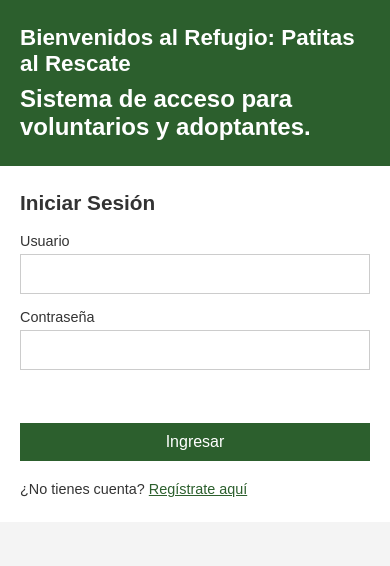
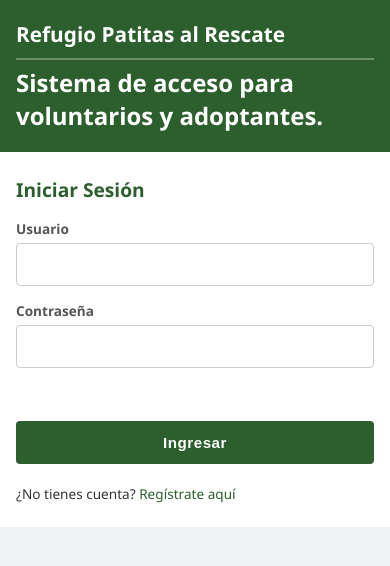
Before and after one commit to arturocueva81/BACK_tallerRegistro_Awt, a React (Vite) app: page / in a window 390 px wide. Shown: the top 566 px of the page. Built offline with nearby package versions, Linux system fonts and the light colour scheme.

Commit message:
Paso 4, crear pagina perfil, agrega ruta de Perfil.jsx en app.jx, actualiza estilos en cada perfil

```diff
--- a/src/App.jsx
+++ b/src/App.jsx
@@ -1,6 +1,7 @@
 import { BrowserRouter, Routes, Route } from "react-router-dom";
 import Login from "./pages/Login";
 import Registrar from "./pages/Registrar";
+import Perfil from "./pages/Perfil";
 
 function App() {
   return (
@@ -9,6 +10,7 @@ function App() {
         <Route path="/" element={<Login />} />
         <Route path="/login" element={<Login />} />
         <Route path="/registrar" element={<Registrar />} />
+        <Route path="/perfil" element={<Perfil />} />
       </Routes>
     </BrowserRouter>
   );
--- a/src/index.css
+++ b/src/index.css
@@ -5,8 +5,8 @@
 }
 
 body {
-  font-family: Arial, sans-serif;
-  background-color: #f4f4f4;
+  font-family: 'Segoe UI', Arial, sans-serif;
+  background-color: #f0f2f5;
   color: #333;
 }
 
@@ -29,12 +29,16 @@ body {
 
 .panel-izquierdo h1 {
   font-size: 2rem;
-  margin-bottom: 15px;
+  margin-bottom: 10px;
+  padding-bottom: 10px;
+  border-bottom: 2px solid rgba(255, 255, 255, 0.3);
 }
 
 .panel-izquierdo p {
   font-size: 1rem;
-  line-height: 1.5;
+  line-height: 1.6;
+  margin-top: 10px;
+  color: rgba(255, 255, 255, 0.85);
 }
 
 /* Parte derecha: formulario */
@@ -50,6 +54,7 @@ body {
 .panel-derecho h2 {
   font-size: 1.5rem;
   margin-bottom: 25px;
+  color: #2c5f2d;
 }
 
 .campo {
@@ -59,24 +64,39 @@ body {
 .campo label {
   display: block;
   margin-bottom: 5px;
-  font-size: 0.9rem;
+  font-size: 0.85rem;
+  font-weight: 600;
+  color: #555;
 }
 
 .campo input,
 .campo select {
   width: 100%;
-  padding: 10px;
+  padding: 10px 12px;
   border: 1px solid #ccc;
-  font-size: 1rem;
+  border-radius: 4px;
+  font-size: 0.95rem;
+  background-color: #fff;
+  color: #333;
+  outline: none;
+}
+
+.campo input:focus,
+.campo select:focus {
+  border-color: #2c5f2d;
+  border-width: 2px;
 }
 
 .btn-primary {
   width: 100%;
-  padding: 10px;
+  padding: 11px;
   background-color: #2c5f2d;
   color: white;
   border: none;
+  border-radius: 4px;
   font-size: 1rem;
+  font-weight: bold;
+  letter-spacing: 0.5px;
   cursor: pointer;
   margin-top: 10px;
 }
@@ -105,6 +125,38 @@ body {
 
 .auth-link a {
   color: #2c5f2d;
+  text-decoration: none;
+}
+
+.auth-link a:hover {
+  text-decoration: underline;
+}
+
+/* Color del panel segun el rol */
+.panel-izquierdo.panel-admin {
+  background-color: #1a3a5c;
+}
+
+.panel-izquierdo.panel-user {
+  background-color: #5c3a1a;
+}
+
+/* Perfil de usuario */
+.perfil-info {
+  margin-top: 18px;
+}
+
+.perfil-info p {
+  font-size: 0.95rem;
+  color: #555;
+  padding: 8px 0;
+  border-bottom: 1px solid #ddd;
+}
+
+.perfil-info p span {
+  color: #111;
+  font-weight: bold;
+  margin-left: 6px;
 }
 
 /* Celular: las dos partes una debajo de la otra */
@@ -115,26 +167,50 @@ body {
 
   .panel-izquierdo {
     width: 100%;
-    padding: 25px 20px;
+    padding: 20px 16px;
   }
 
   .panel-izquierdo h1 {
-    font-size: 1.4rem;
-    margin-bottom: 8px;
+    font-size: 1.3rem;
+    margin-bottom: 6px;
   }
 
   .panel-izquierdo p {
-    font-size: 0.9rem;
+    font-size: 0.88rem;
   }
 
   .panel-derecho {
     width: 100%;
-    padding: 25px 20px;
+    padding: 24px 16px;
     justify-content: flex-start;
   }
 
   .panel-derecho h2 {
-    font-size: 1.3rem;
-    margin-bottom: 18px;
+    font-size: 1.2rem;
+    margin-bottom: 16px;
+  }
+
+  .campo input,
+  .campo select {
+    padding: 12px 10px;
+    font-size: 0.95rem;
+  }
+
+  .btn-primary {
+    padding: 13px;
+    font-size: 0.95rem;
+  }
+
+  .auth-link {
+    font-size: 0.85rem;
+  }
+
+  .mensaje-error,
+  .mensaje-exito {
+    font-size: 0.85rem;
+  }
+
+  .perfil-info p {
+    font-size: 0.88rem;
   }
 }
--- a/src/pages/Login.jsx
+++ b/src/pages/Login.jsx
@@ -36,6 +36,7 @@ function Login() {
             if (respuesta.ok) {
                 let resultado = await respuesta.json();
                 localStorage.setItem("token", resultado.token);
+                localStorage.setItem("rol", resultado.rol);
                 navigate("/perfil");
             } else {
                 setMensaje("Usuario o contraseña incorrectos");
@@ -48,7 +49,7 @@ function Login() {
     return (
         <div className="pantalla">
             <div className="panel-izquierdo">
-                <h1> Bienvenidos al Refugio: Patitas al Rescate</h1>
+                <h1>Refugio Patitas al Rescate</h1>
                 <h2>Sistema de acceso para voluntarios y adoptantes.</h2>
             </div>
 
--- a/src/pages/Perfil.jsx
+++ b/src/pages/Perfil.jsx
@@ -0,0 +1,79 @@
+import { useState, useEffect } from "react";
+import { useNavigate } from "react-router-dom";
+import API_BASE_URL from "../config/apiConfig";
+
+function Perfil() {
+    const [datos, setDatos] = useState("");
+    const [mensaje, setMensaje] = useState("");
+    const navigate = useNavigate();
+
+    // Leer el rol directamente de localStorage (no necesita estado)
+    let rol = localStorage.getItem("rol");
+    let clasePerfil;
+
+    if (rol === "ADMIN" || rol === "ROLE_ADMIN") {
+        clasePerfil = "panel-admin";
+    } else {
+        clasePerfil = "panel-user";
+    }
+
+    useEffect(function () {
+        let token = localStorage.getItem("token");
+
+        if (!token) {
+            navigate("/login");
+            return;
+        }
+
+        fetch(API_BASE_URL + "/auth/perfil", {
+            method: "GET",
+            headers: {
+                Authorization: "Bearer " + token
+            }
+        })
+            .then(function (respuesta) {
+                if (respuesta.ok) {
+                    return respuesta.text();
+                } else {
+                    throw new Error("No autorizado");
+                }
+            })
+            .then(function (texto) {
+                setDatos(texto);
+            })
+            .catch(function (error) {
+                setMensaje("No se pudo cargar el perfil: " + error.message);
+            });
+    }, []);
+
+    function cerrarSesion() {
+        localStorage.removeItem("token");
+        localStorage.removeItem("rol");
+        navigate("/login");
+    }
+
+    return (
+        <div className="pantalla">
+            <div className={"panel-izquierdo " + clasePerfil}>
+                <h1>Refugio Patitas al Rescate</h1>
+                <h2>Bienvenido al sistema.</h2>
+            </div>
+
+            <div className="panel-derecho">
+                <h2>Mi Perfil</h2>
+
+                <p className="mensaje-error">{mensaje}</p>
+
+                <div className="perfil-info">
+                    <p>{datos}</p>
+                </div>
+
+                <button className="btn-primary" onClick={cerrarSesion}>
+                    Cerrar Sesión
+                </button>
+            </div>
+        </div>
+    );
+}
+
+export default Perfil;
--- a/src/pages/Registrar.jsx
+++ b/src/pages/Registrar.jsx
@@ -60,7 +60,7 @@ function Registrar() {
         <div className="pantalla">
             <div className="panel-izquierdo">
                 <h1>Refugio Patitas al Rescate</h1>
-                <p>Crea una cuenta para acceder al sistema.</p>
+                <h2>Crea una cuenta para acceder al sistema.</h2>
             </div>
 
             <div className="panel-derecho">
```
